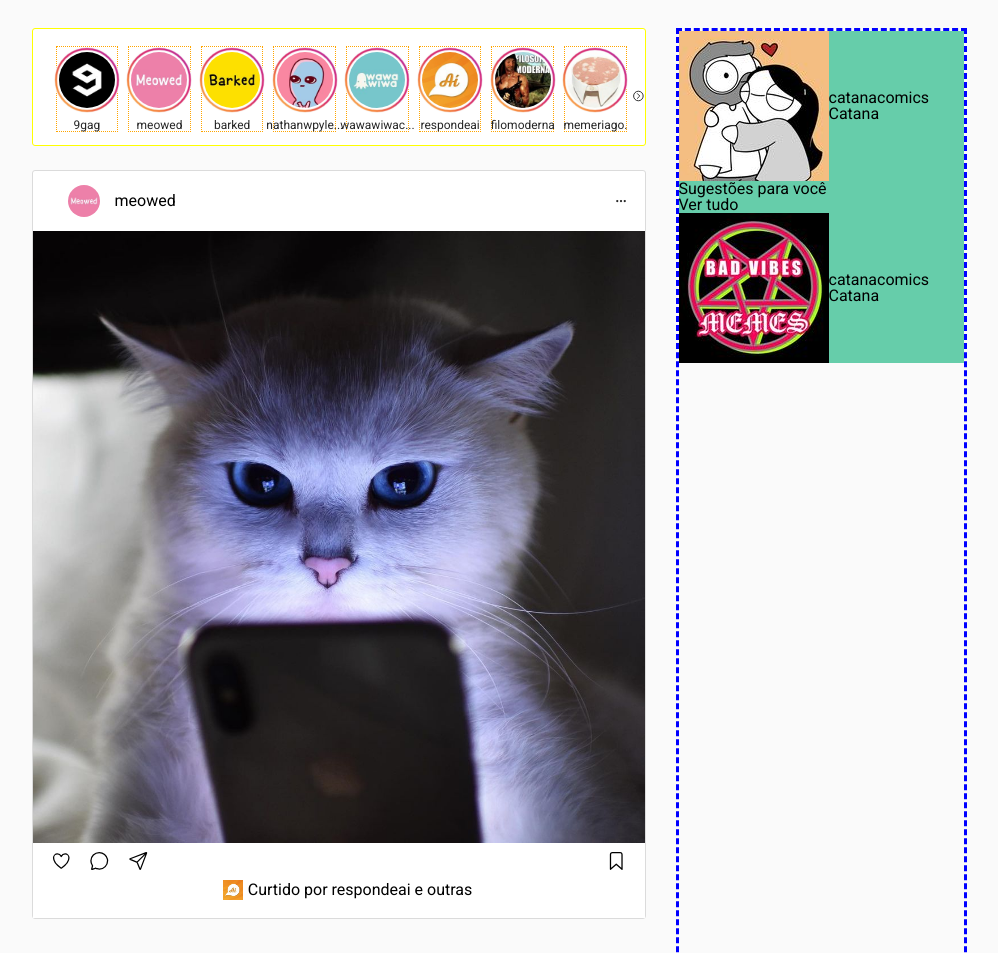
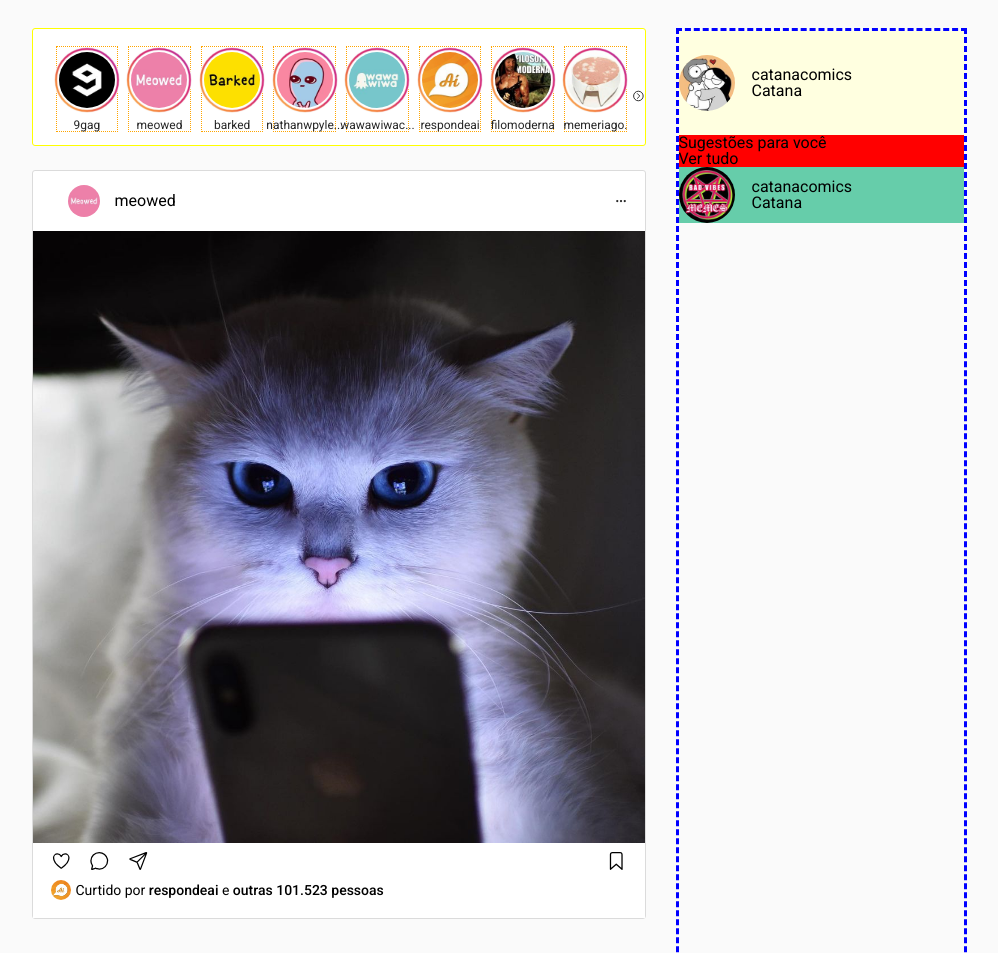
Before and after one commit to teles-tarcisio/Projeto-02---Instagram, a plain HTML site: page index.html in a window 1280 px wide. Shown: the part 60-1013 px from the top of the page, without its empty margins (141-1139 px from the left). Drawn offline with nearby package versions, Linux system fonts and the light colour scheme.

Commit message:
finished 'post-frame_bottom' style

```diff
--- a/css/styles.css
+++ b/css/styles.css
@@ -231,17 +231,22 @@ body {
 }
 
 .post-likes {
+  width: 100%;
   display: flex;
   flex-direction: row;
   justify-content: start;
   align-items: center;
-
+  font-size: 14px;
+  font-weight: 300;
+}
+.post-likes span {
+  font-weight: 500;
 }
 .post-likes img {
   width: 20px;
   height: 20px;
-  margin-left: 18px;
-  margin-right: 5px;
+  border-radius: 50%;
+  margin: 0 5px 0 18px;
 }
 
 /*    =====LADO DIREITO=====    */
@@ -265,10 +270,30 @@ body {
   width: 100%;
   display: flex;
   align-items: center;
-  background-color: mediumaquamarine;
+  margin: 24px auto 24px 0;
 }
 .sidebar-myprofile img {
+  width: 56px;
+  height: 56px;
+  border-radius: 50%;
+  margin-right: 17px;
+}
 
+.sidebar-suggestions {
+  /* "sugestoes/vertudo" */
+  width: 100%;
+  background-color: red;
+  display: flex;
+  flex-direction: row;
+  justify-content: space-between;
+}
+.sidebar-suggestions h1 {
+  order: 0;
+  margin: 0 auto 0 0;
+}
+.sidebar-suggestions p {
+  order: 1;
+  margin: 0 0 0 auto;
 }
 
 .sidebar-profile {
@@ -277,3 +302,10 @@ body {
   align-items: center;
   background-color: mediumaquamarine;
 }
+
+.sidebar-profile img {
+  width: 56px;
+  height: 56px;
+  border-radius: 50%;
+  margin-right: 17px;
+}
--- a/index.html
+++ b/index.html
@@ -92,7 +92,7 @@
             </div>
             <div class="post-likes">
               <img class="who-avatar" src="images/respondeai.jpg">
-              <p>Curtido por <span><strong>respondeai</strong></span> e outras</p>
+              <p>Curtido por <span>respondeai</span> e <span>outras 101.523 pessoas</span></p>
             </div>
           </div>
         </div>
@@ -105,7 +105,7 @@
       <div class="right-column">
         <div class="sidebar">
 
-          <div class="sidebar-profile">
+          <div class="sidebar-myprofile">
             <img src="images/catanacomics.jpg">
             <div class="profile-name">
               <h1>catanacomics</h1>
@@ -113,7 +113,7 @@
             </div>
           </div>
 
-          <div class="sidebar-myprofile">
+          <div class="sidebar-suggestions">
             <div class="profile-name">
               <h1>Sugestões para você</h1>
               <p>Ver tudo</p>
```
